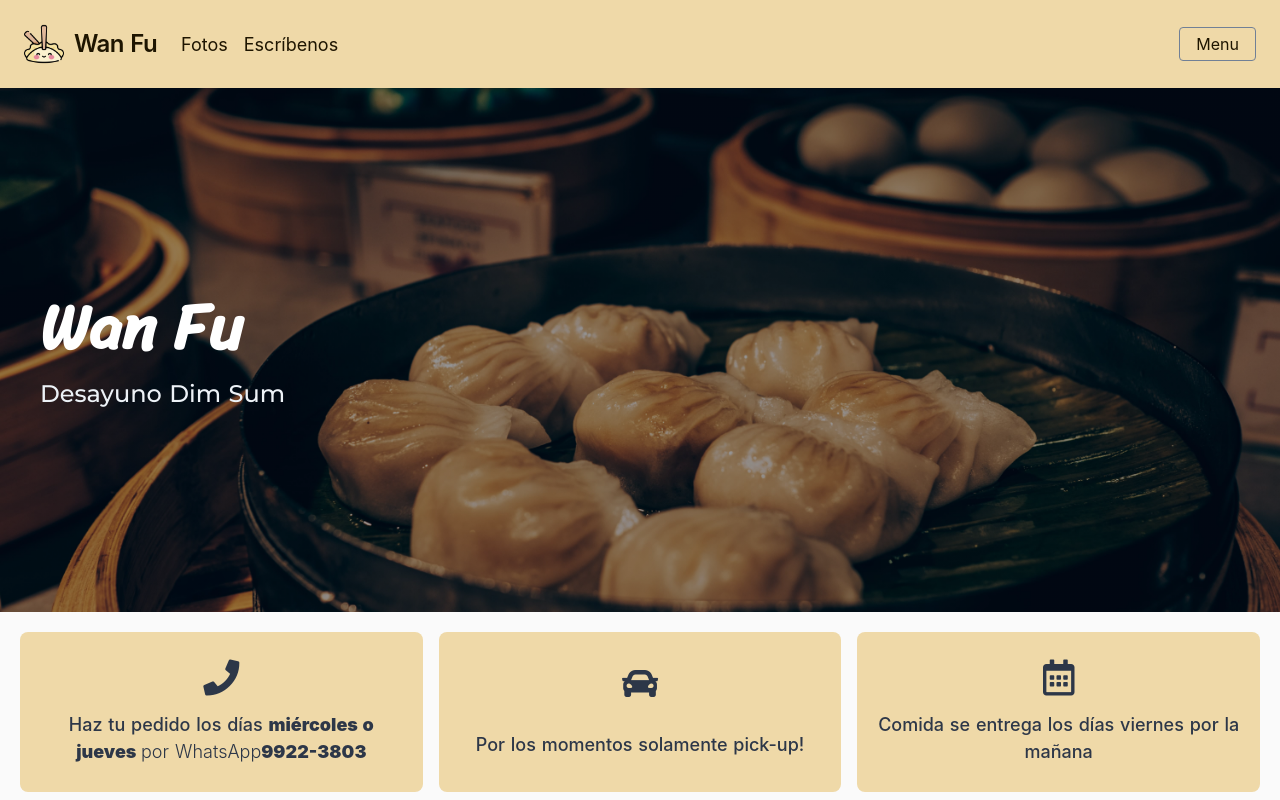
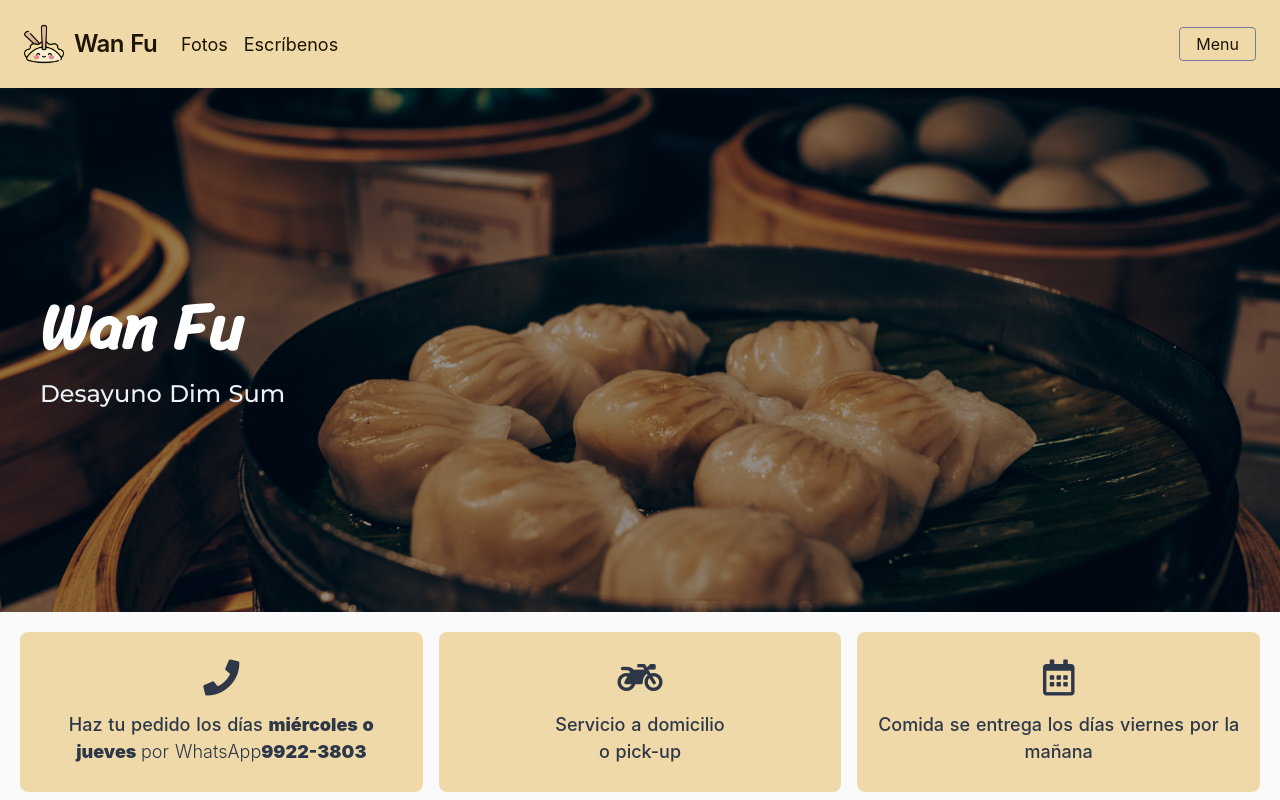
Before and after one commit to jocvegar/dim-sum-menu, a Nuxt app: page / in a window 1280 px wide. Shown: the top 800 px of the page. Built offline with nearby package versions, Linux system fonts and the light colour scheme; what vue-collage-slideshow would draw is missing.

Commit message:
Adds delivery

```diff
--- a/pages/index.vue
+++ b/pages/index.vue
@@ -34,9 +34,10 @@
         <div
           class="flex flex-col items-center justify-around bg-brown-500 h-40 px-5 py-5 text-gray-800 rounded-lg"
         >
-          <i class="fas fa-car text-4xl"></i>
+          <i class="fas fa-motorcycle text-4xl"></i>
           <p class="font-medium text-lg text-center">
-            Por los momentos solamente pick-up!
+            Servicio a domicilio <br>
+            o pick-up
           </p>
         </div>
         <div
```
